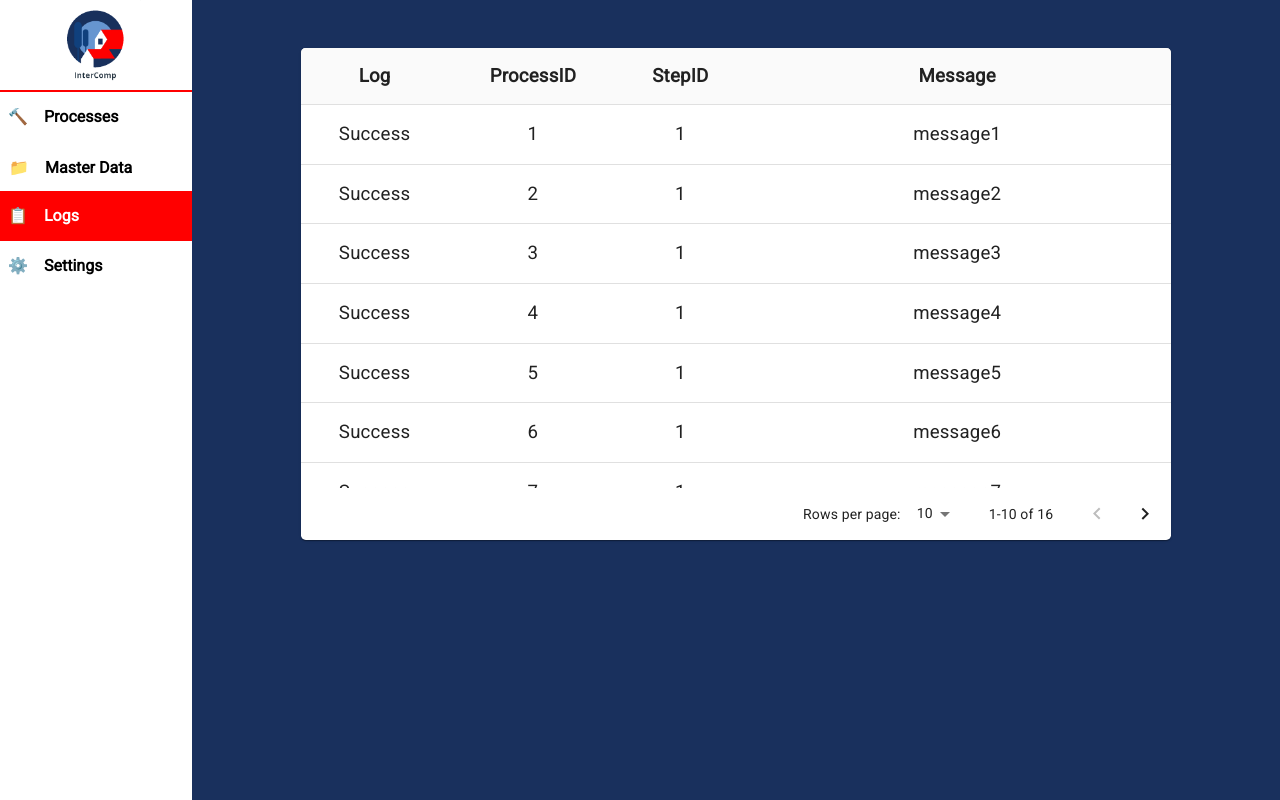
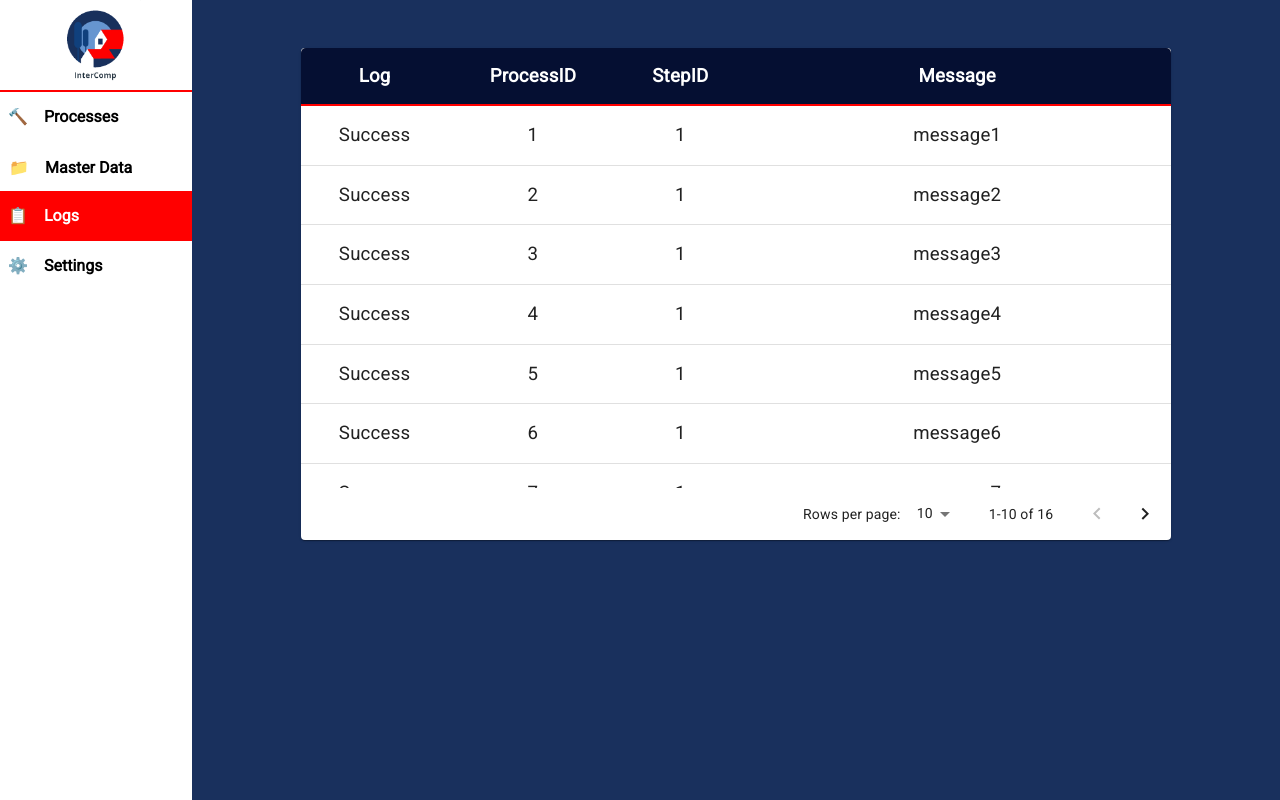
Before and after one commit to TomasNovo/FEUP-SINF, a React (Create React App) app in the folder frontend/: page /logs in a window 1280 px wide. Built offline with nearby package versions, Linux system fonts and the light colour scheme; some icons are missing.

Commit message:
style: change logs header style

```diff
--- a/frontend/src/components/Logs/Logs.css
+++ b/frontend/src/components/Logs/Logs.css
@@ -2,17 +2,18 @@
 {
     width: 80%;
     margin: 3em auto;
-    border-radius: 0.3em !important;
 }
 
 #logs-table > :first-child
 {
-    border-radius: 0.3em !important;
+    border-radius: 0.3em;
 }
 
-#logs-table thead
+#logs-table thead th
 {
-    border-bottom: 5px solid red;
+    border-bottom: 2px solid red;
+    background-color: rgb(5, 15, 50);
+    color: white;
 }
 
 #logs-table th, #logs-table td
```
